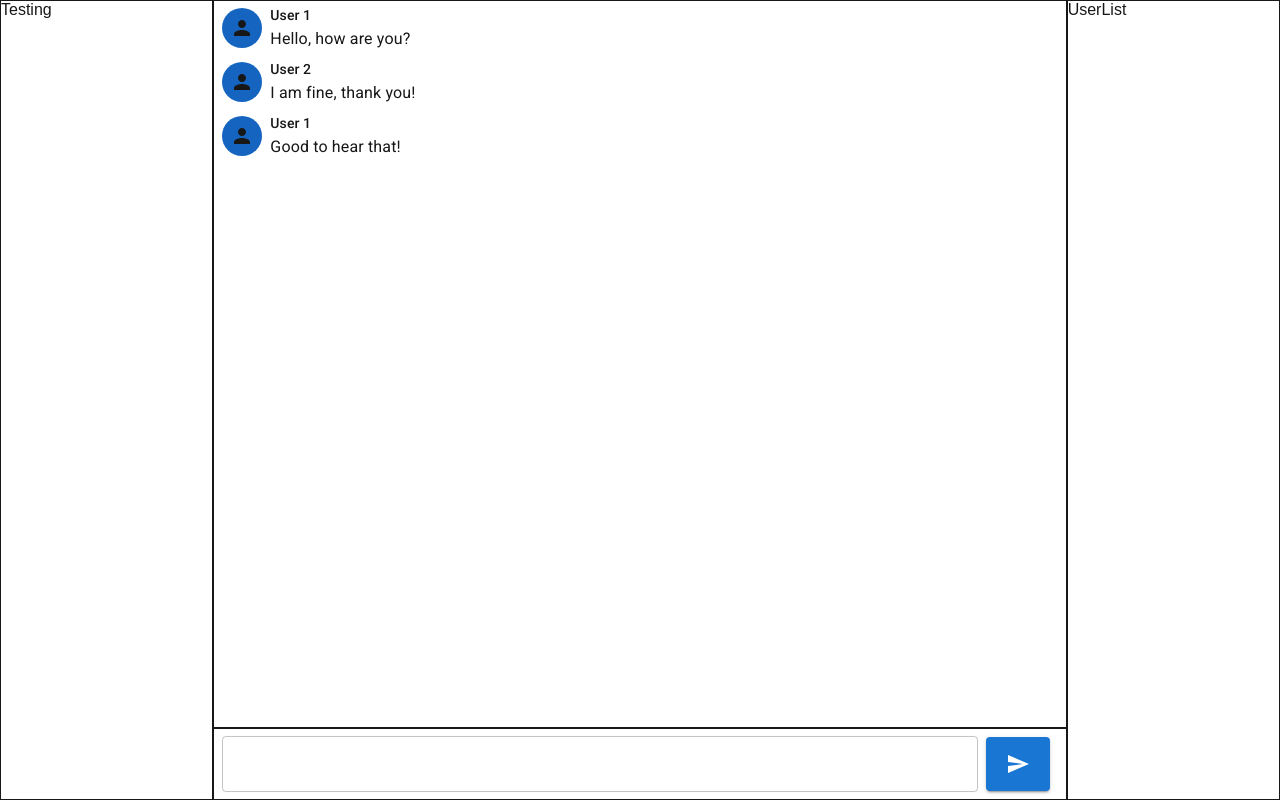
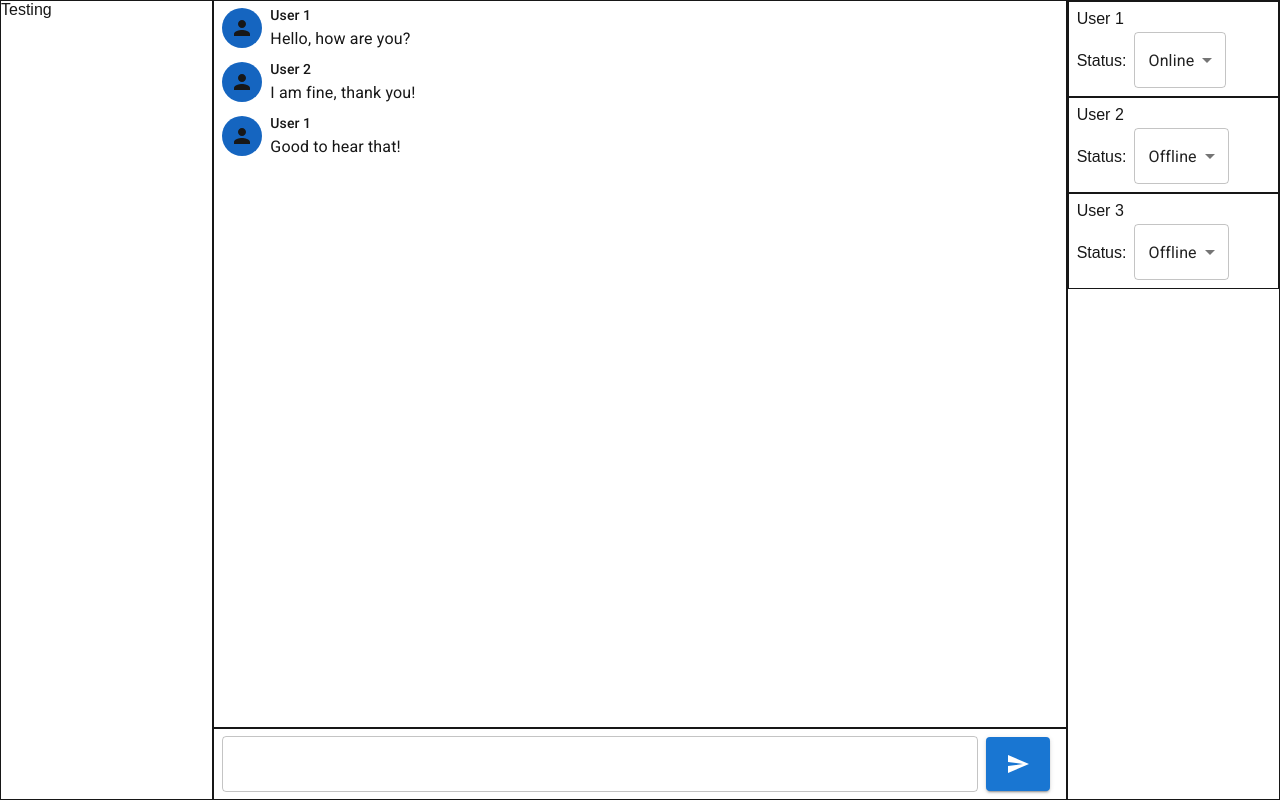
Before and after one commit to toy9986619/chatroom-performance-example, a Next.js app: page / in a window 1280 px wide. Built offline with nearby package versions, Linux system fonts and the light colour scheme.

Commit message:
feat: add user data editor tool

```diff
--- a/app/UserDataProvider.js
+++ b/app/UserDataProvider.js
@@ -3,7 +3,10 @@
 import { createContext, useState, useCallback, useMemo, useContext } from 'react';
 import { userMap } from '@/mockData/user';
 
-export const UserDataContext = createContext({});
+export const UserDataContext = createContext({
+  users: {},
+  updateUserData: () => {},
+});
 export const useUserDataContext = () => useContext(UserDataContext);
 
 const UserDataProvider = (props) => {
--- /dev/null
+++ b/app/UserItem.js
@@ -0,0 +1,50 @@
+'use client';
+
+import { useState, useCallback } from 'react';
+import { Box, Select, MenuItem } from '@mui/material';
+
+const options = [
+  { value: 'online', label: 'Online' },
+  { value: 'offline', label: 'Offline' },
+];
+
+const UserItem = (props) => {
+  const { id, name, status, onStatusChange = () => { } } = props;
+
+  const handleStatusChange = useCallback((event) => {
+    onStatusChange(id, event.target.value);
+  }, [onStatusChange, id]);
+
+  const statusSelect = (
+    <Select
+      value={status}
+      onChange={handleStatusChange}
+    >
+      {options.map((options) => {
+        return (
+          <MenuItem key={options.value} value={options.value}>
+            {options.label}
+          </MenuItem>
+        )
+      })}
+    </Select>
+  )
+
+  return (
+    <Box padding={(theme) => theme.spacing(1)} border="1px solid">
+      <Box>
+        {name}
+      </Box>
+      <Box marginTop={(theme) => theme.spacing(0.5)}>
+        <Box component="span">
+          Status:
+        </Box>
+        <Box component="span" marginLeft={(theme) => theme.spacing(1)}>
+          {statusSelect}
+        </Box>
+      </Box>
+    </Box>
+  );
+};
+
+export default UserItem;
--- a/app/UserList.js
+++ b/app/UserList.js
@@ -1,9 +1,33 @@
+'use client';
+
+import { useCallback } from 'react';
 import { Box } from '@mui/material';
+import { useUserDataContext } from './UserDataProvider';
+import UserItem from './UserItem';
 
 const UserList = () => {
+  const { users, updateUserData } = useUserDataContext();
+
+  const handleStatusChange = useCallback((id, status) => {
+    updateUserData(id, (user) => {
+      return {
+        ...user,
+        status,
+      };
+    });
+  }, [updateUserData]);
+
   return (
     <Box border="1px solid" height="100%">
-      UserList
+      {Object.values(users).map((user) => (
+        <UserItem
+          key={user.id}
+          id={user.id}
+          name={user.name}
+          status={user.status}
+          onStatusChange={handleStatusChange}
+        />
+      ))}
     </Box>
   );
 };
```
